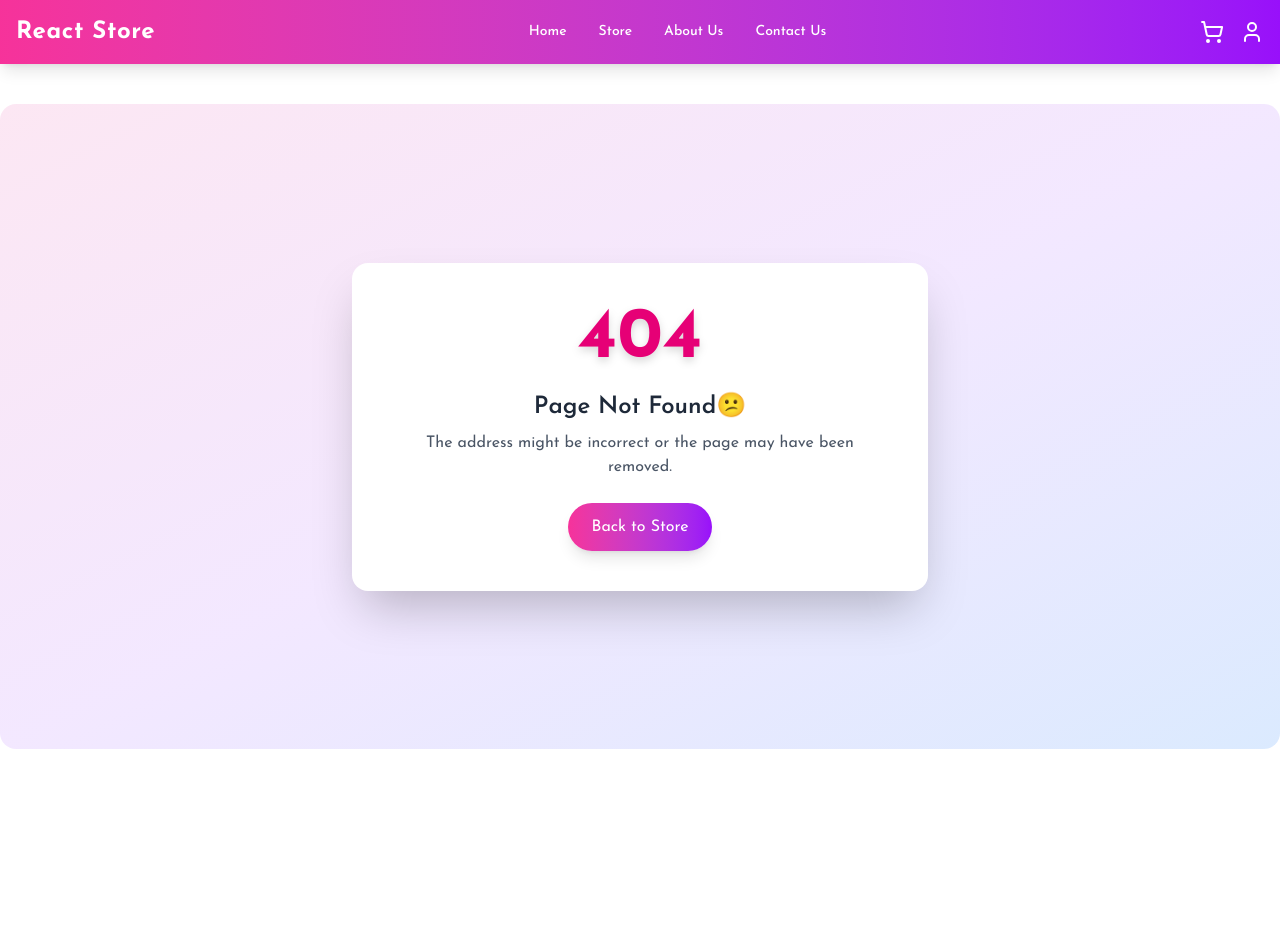
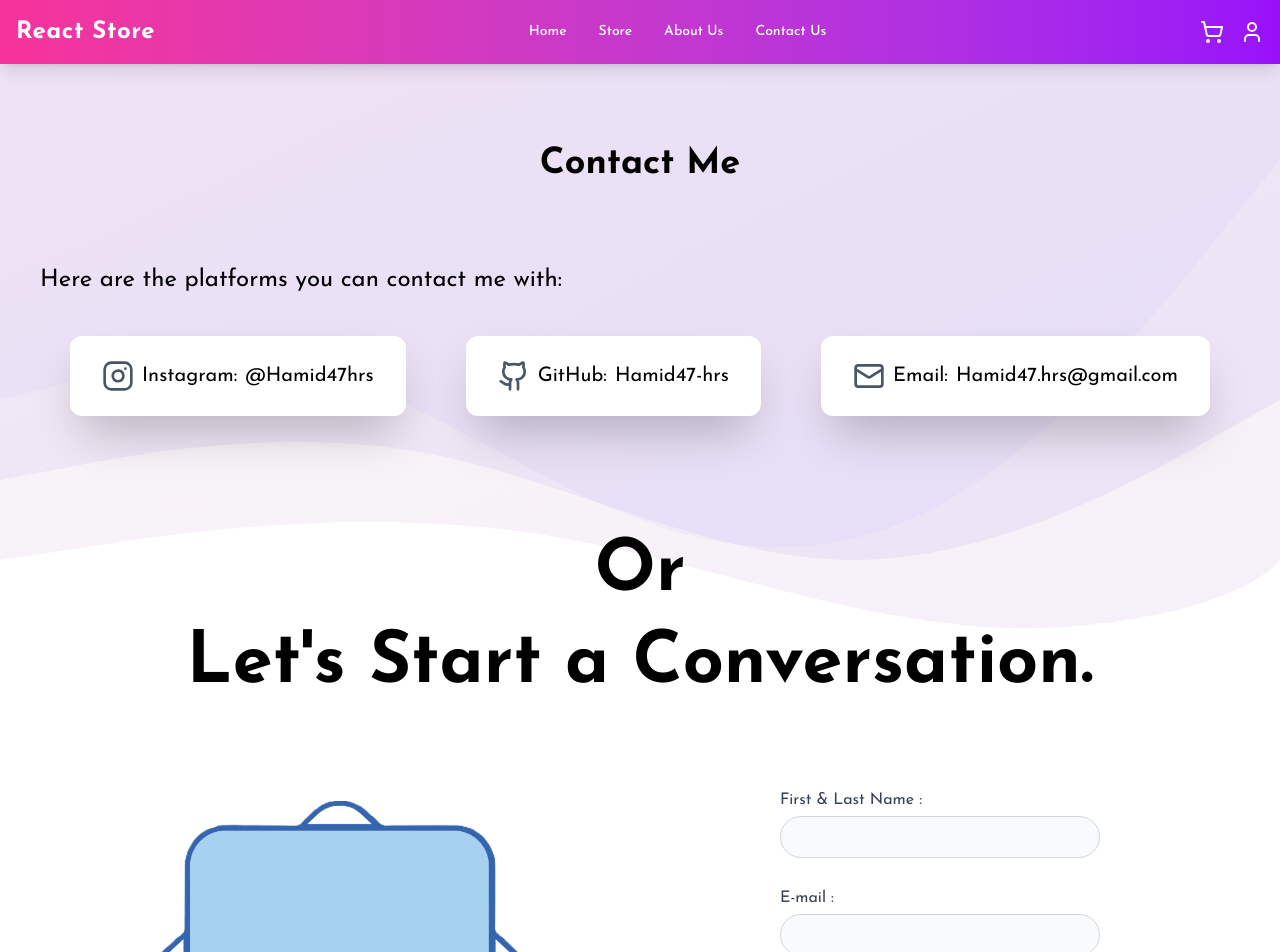
Before and after one commit to Hamid47-hrs/React-Store, a React (Vite) app: page /contact in a window 1280 px wide. Before the commit this address had no page. Shown: the top 952 px of the page. Before the commit the page ends 800 px from the top, so only its background shows below. Built offline with nearby package versions, Linux system fonts and the light colour scheme.

Commit message:
Create ContectMe Page including form with name, email and message fields.

```diff
--- a/src/App.tsx
+++ b/src/App.tsx
@@ -6,6 +6,8 @@ import PageContainer from "./components/PageContainer";
 import PageNotFound from "./pages/PageNotFound";
 import SingleProduct from "./pages/SingleProduct";
 import Cart from "./pages/Cart";
+import AboutMe from "./pages/AboutMe";
+import ContactMe from "./pages/ContactMe";
 
 function App() {
   return (
@@ -19,6 +21,8 @@ function App() {
             <Route index path=":id" element={<SingleProduct />} />
           </Route>
           <Route path="/cart" element={<Cart />} />
+          <Route path="/about" element={<AboutMe />} />
+          <Route path="/contact" element={<ContactMe />} />
           <Route path="*" element={<PageNotFound />} />
         </Routes>
       </PageContainer>
--- /dev/null
+++ b/src/components/ContactForm.tsx
@@ -0,0 +1,40 @@
+import Button from "./Button";
+import Envelop from "../assets/envelope_vector.png";
+function ContactForm() {
+  return (
+    <div className="flex flex-wrap md:flex-nowrap mt-15 z-20">
+      <div className="flex w-full md:w-1/2 justify-center items-center">
+        <img src={Envelop} alt="Envelop Icon" className="w-110" />
+      </div>
+      <div className="flex flex-col w-full md:w-1/2 justify-center items-center">
+        <div>
+          <label className="block text-md mb-1 text-gray-700 mt-7">
+            First & Last Name :
+          </label>
+          <input
+            type="text"
+            className="w-xs border border-gray-300 focus:outline-none rounded-4xl p-2 bg-gray-50"
+          />
+        </div>
+        <div>
+          <label className="block text-md mb-1 text-gray-700 mt-7">
+            E-mail :
+          </label>
+          <input
+            type="text"
+            className="w-xs border border-gray-300 focus:outline-none rounded-4xl p-2 bg-gray-50"
+          />
+        </div>
+        <div>
+          <label className="block text-md mb-1 text-gray-700 mt-7">
+            Your Message :
+          </label>
+          <textarea className="w-xs h-50 border border-gray-300 focus:outline-none rounded-2xl p-2 bg-gray-50"></textarea>
+        </div>
+        <Button variant="success">SEND MESSAGE</Button>
+      </div>
+    </div>
+  );
+}
+
+export default ContactForm;
--- /dev/null
+++ b/src/pages/ContactMe.tsx
@@ -0,0 +1,103 @@
+import ContactForm from "../components/ContactForm";
+import Container from "../components/Container";
+import { InstagramIcon, GithubIcon, MailIcon } from "lucide-react";
+
+function ContactMe() {
+  return (
+    <Container>
+      <div className="fixed inset-0 z-0 overflow-hidden pointer-events-none">
+        <svg
+          viewBox="0 0 1440 320"
+          preserveAspectRatio="none"
+          className="w-full h-full"
+          xmlns="http://www.w3.org/2000/svg"
+        >
+          <defs>
+            <linearGradient id="gradient1" x1="0" y1="0" x2="1" y2="1">
+              <stop offset="0%" stopColor="#6a11cb11" />
+              <stop offset="100%" stopColor="#2575fc11" />
+            </linearGradient>
+            <linearGradient id="gradient2" x1="0" y1="0" x2="1" y2="1">
+              <stop offset="0%" stopColor="#8e2de222" />
+              <stop offset="100%" stopColor="#4a00e022" />
+            </linearGradient>
+            <linearGradient id="gradient3" x1="0" y1="0" x2="1" y2="1">
+              <stop offset="0%" stopColor="#a4508b33" />
+              <stop offset="100%" stopColor="#5f0a8733" />
+            </linearGradient>
+          </defs>
+
+          <path
+            fill="url(#gradient1)"
+            fillOpacity="0.6"
+            d="M0,160L60,154.7C120,149,240,139,360,149.3C480,160,600,192,720,208C840,224,960,224,1080,197.3C1200,171,1320,117,1380,90.7L1440,64L1440,0L0,0Z"
+          />
+          <path
+            fill="url(#gradient2)"
+            fillOpacity="0.4"
+            d="M0,192L80,186.7C160,181,320,171,480,181.3C640,192,800,224,960,224C1120,224,1280,192,1360,176L1440,160L1440,0L0,0Z"
+          />
+          <path
+            fill="url(#gradient3)"
+            fillOpacity="0.3"
+            d="M0,224L100,218.7C200,213,400,203,600,213.3C800,224,1000,256,1200,250.7C1400,245,1440,224,1440,224L1440,0L0,0Z"
+          />
+        </svg>
+      </div>
+      <div className="mx-10 relative z-10">
+        <h1 className="font-extrabold text-4xl text-center my-20">
+          Contact Me
+        </h1>
+        <p className="text-2xl my-10 ">
+          Here are the platforms you can contact me with:
+        </p>
+        <div>
+          <ul className="flex justify-around mb-30">
+            <li className="px-8 py-6 border-0 rounded-xl shadow-2xl hover:text-sky-700 transition hover:scale-105 duration-300 bg-white">
+              <a
+                href="https://instagram.com/hamid47hrs"
+                className="flex gap-2 items-center text-xl"
+              >
+                <InstagramIcon className="size-8 text-gray-600" />
+                <span>Instagram: </span>
+                <span>@Hamid47hrs</span>
+              </a>
+            </li>
+            <li className="px-8 py-6 border-0 rounded-xl shadow-2xl hover:text-sky-700 transition hover:scale-105 duration-300 bg-white">
+              <a
+                href="https://github.com/Hamid47-hrs"
+                className="flex gap-2 items-center text-xl"
+              >
+                <GithubIcon className="size-8 text-gray-600" />
+                <span>GitHub: </span>
+                <span>Hamid47-hrs</span>
+              </a>
+            </li>
+            <li className="px-8 py-6 border-0 rounded-xl shadow-2xl hover:text-sky-700 transition hover:scale-105 duration-300 bg-white">
+              <a
+                href="mailto:hamid47.hrs@gmail.com"
+                className="flex gap-2 items-center text-xl"
+              >
+                <MailIcon className="size-8 text-gray-600" />
+                <span>Email: </span>
+                <span>Hamid47.hrs@gmail.com</span>
+              </a>
+            </li>
+          </ul>
+        </div>
+
+        <div>
+          <p className="font-extrabold text-7xl text-center my-5">Or</p>
+          <p className="font-extrabold text-7xl text-center">
+            Let's Start a Conversation.
+          </p>
+          <div>
+            <ContactForm />
+          </div>
+        </div>
+      </div>
+    </Container>
+  );
+}
+
+export default ContactMe;
```
Also changed, not shown: src/assets/envelope_vector.png (added), 1 other file (tests, documents, lock files or other folders).
